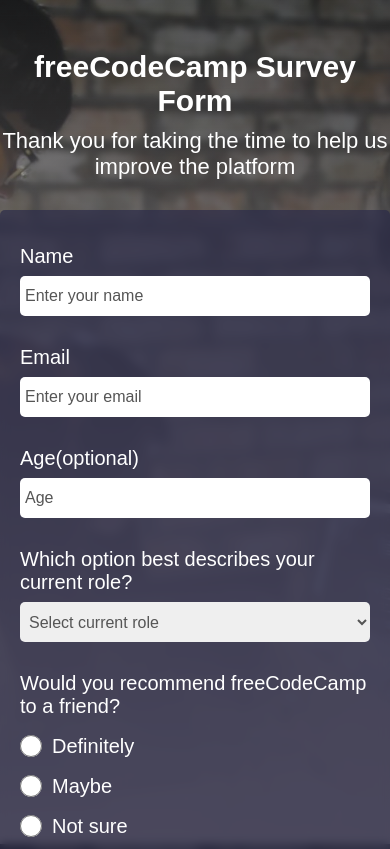
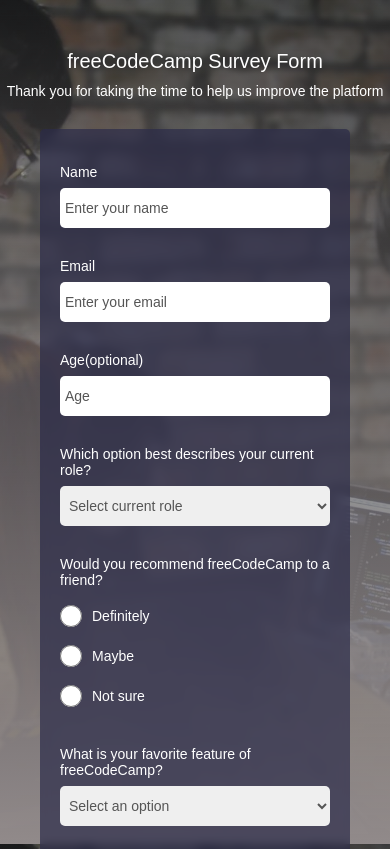
Before and after one commit to shakibahamzeh/FreeCodeCamp-ResponsiveDesign-Project1, a plain HTML site: page Project2/index.html in a window 390 px wide. Shown: the top 849 px of the page. Drawn offline with Linux system fonts and the light colour scheme.

Commit message:
responsive form

```diff
--- a/Project2/css/form.css
+++ b/Project2/css/form.css
@@ -124,3 +124,58 @@ textarea{
 input:focus ,select:focus ,textarea:focus{
     border: 2px solid rgb(57, 57, 187);
 }
+
+
+
+@media (max-width:720px) {
+    header h1{
+    font-size: 28px;
+    font-weight: 500;
+}
+    header p{
+    font-size: 18px;
+}
+    main{
+    max-width: 550px;
+}
+
+}
+@media (max-width:570px) {
+    header h1{
+    font-size: 24px;
+    font-weight: 500;
+}
+    header p{
+    font-size: 16px;
+}
+    main{
+    max-width: 400px;
+}
+.form-field label, #submit,textarea ,.form-field select , .form-field select option{
+    font-size: 16px;
+}
+.form-field input::placeholder{
+    font-size: 14px;
+}
+}
+
+@media (max-width:425px) {
+    main{
+        max-width: 310px;
+    }
+
+    header h1{
+    font-size: 20px;
+    font-weight: 500;
+}
+    header p{
+    font-size: 14px;
+}
+
+   .form-field label, #submit,textarea ,.form-field select , .form-field select option{
+    font-size: 14px;
+}
+   .form-field input::placeholder{
+    font-size: 14px;
+}
+}
```
